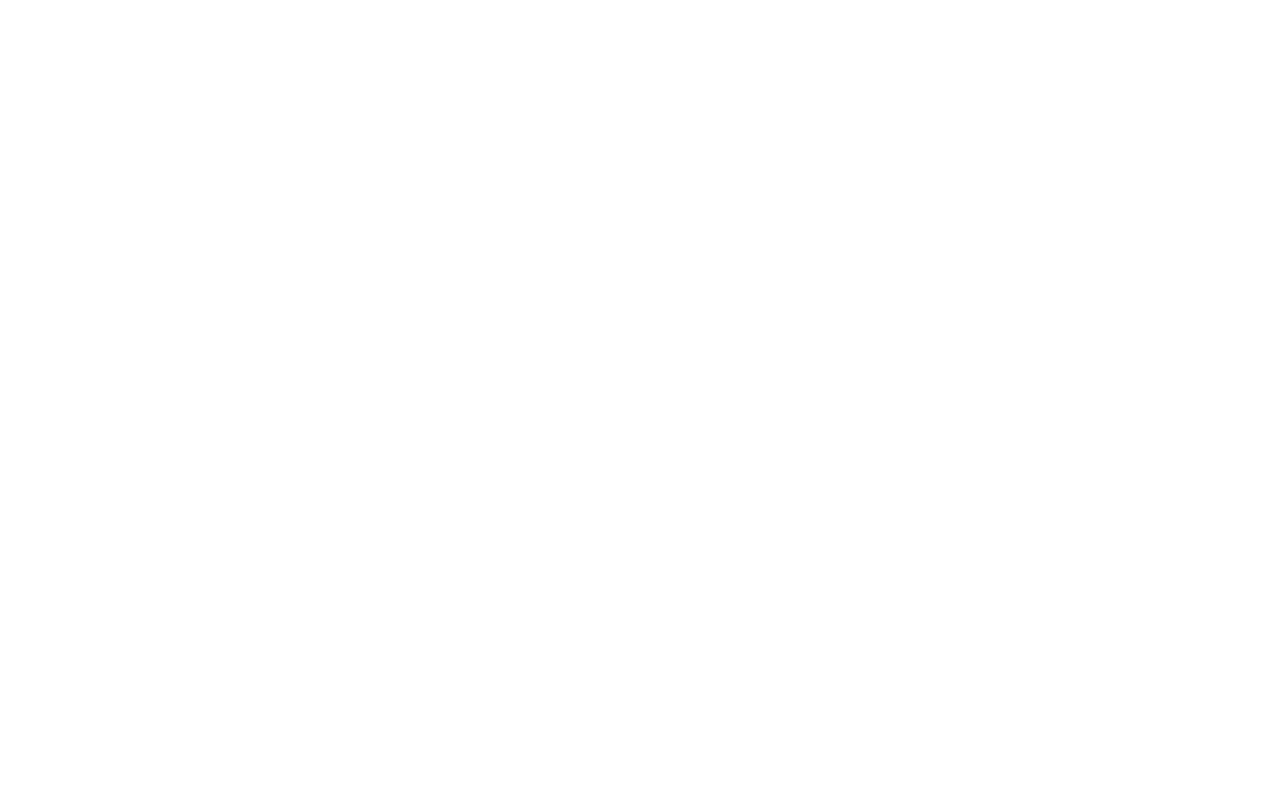
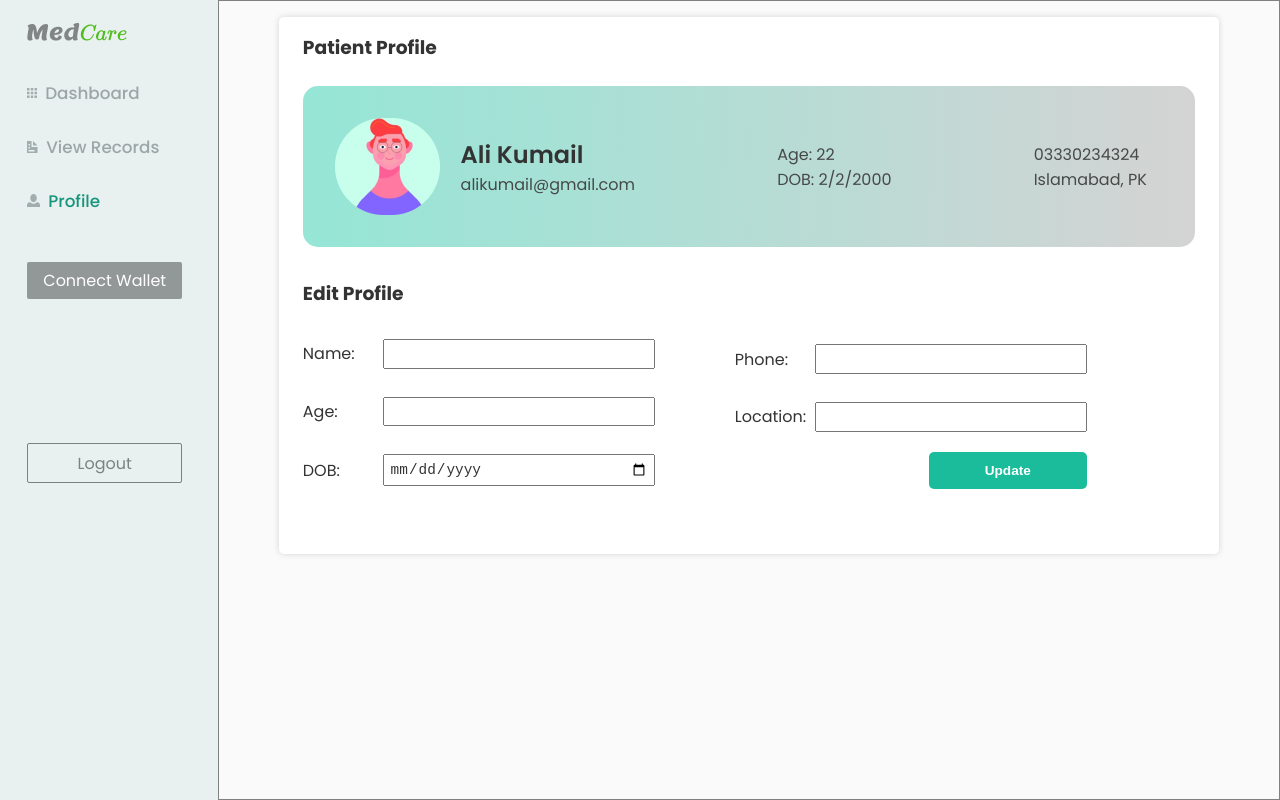
Before and after one commit to AlyKumail/MedCare, a React (Create React App) app in the folder my-app/: page /profile in a window 1280 px wide. Before the commit this address had no page. Built offline with nearby package versions, Linux system fonts and the light colour scheme.

Commit message:
Patient Screens Completed

```diff
--- a/my-app/public/index.html
+++ b/my-app/public/index.html
@@ -2,7 +2,7 @@
 <html lang="en">
     <head>
         <meta charset="utf-8" />
-        <link rel="icon" href="%PUBLIC_URL%/favicon.ico" />
+        <link rel="icon" href="%PUBLIC_URL%/favicon.png" />
         <meta name="viewport" content="width=device-width, initial-scale=1" />
         <meta name="theme-color" content="#000000" />
         <meta
--- a/my-app/src/App.css
+++ b/my-app/src/App.css
@@ -42,6 +42,7 @@ a {
     display: flex;
     align-items: center;
 }
+
 .flex-start-col{
     display: flex;
     flex-direction: column;
--- a/my-app/src/App.js
+++ b/my-app/src/App.js
@@ -4,6 +4,8 @@ import Home from "./pages/Home";
 import Register from "./pages/Register";
 import Patient from "./pages/Patient";
 import Records from "./pages/Records";
+import RecordDetail from "./pages/RecordDetail";
+import Profile from "./pages/Profile";
 
 function App() {
     return (
@@ -13,6 +15,8 @@ function App() {
                 <Route path="/register" element={<Register />}></Route>
                 <Route path="/patient" element={<Patient />}></Route>
                 <Route path="/records" element={<Records />}></Route>
+                <Route path="/recorddetail" element={<RecordDetail />}></Route>
+                <Route path="/profile" element={<Profile />}></Route>
                 {/* <Route path="/patient/profile" element={<Profile />}></Route>
                 <Route path="/patient/history" element={<PatientHistory />}></Route>
                 <Route path="/doctor" element={<Doctor />}></Route>
--- a/my-app/src/components/Sidebar.js
+++ b/my-app/src/components/Sidebar.js
@@ -26,7 +26,7 @@ const Sidebar = ({active}) => {
             </div>
             <div className="link flex-center">
               <img src={user} alt="" />
-              <Link className={active == 'profile' ? 'link-active' : ''}>Profile</Link>
+              <Link to="/profile" className={active == 'profile' ? 'link-active' : ''}>Profile</Link>
             </div>
           </div>
           <div className="connect">
--- /dev/null
+++ b/my-app/src/pages/Profile.js
@@ -0,0 +1,75 @@
+import React from 'react'
+
+import profile from "../img/profile.png"
+import "../styles/Patient.css";
+import "../styles/Profile.css";
+import Sidebar from '../components/Sidebar';
+
+
+const Profile = () => {
+  return (
+    <div className='patient-container profile-container flex'>
+      <Sidebar active="profile"></Sidebar>
+      <div className="portal-main flex-between-start">
+        <div className="card profile">
+            <div className="card-header">
+                <h3>Patient Profile</h3>
+            </div>
+            <div className="card-body">
+                <div className="profile-public flex-center">
+                    <img src={profile} alt="" />
+                    <div className="profile-public-detail flex-between-center">
+                        <div>
+                            <h2>Ali Kumail</h2>
+                            <p>alikumail@gmail.com</p>
+                        </div>
+                        <div>
+                            <p>Age: 22</p>
+                            <p>DOB: 2/2/2000</p>
+                        </div>
+                        <div>
+                            <p>03330234324</p>
+                            <p>Islamabad, PK</p>
+                        </div>
+                    </div>
+                </div>
+                <div className="profile-edit">
+                    <h3>Edit Profile</h3>
+                    <form className='flex-center' action="#">
+                        <div className="form-col">
+                            <div className="input-item flex-center">
+                                <label htmlFor="name">Name: </label>
+                                <input type="text" name="name" id="name" />
+                            </div>
+                            <div className="input-item flex-center">
+                                <label htmlFor="age">Age: </label>
+                                <input type="text" name="age" id="age" />
+                            </div>
+                            <div className="input-item flex-center">
+                                <label htmlFor="name">DOB: </label>
+                                <input type="date" name="name" id="name" />
+                            </div>
+                        </div>
+                        <div className="form-col">
+                            <div className="input-item flex-center">
+                                <label htmlFor="age">Phone: </label>
+                                <input type="text" name="age" id="age" />
+                            </div>
+                            <div className="input-item flex-center">
+                                <label htmlFor="name">Location: </label>
+                                <input type="text" name="name" id="name" />
+                            </div>
+                            <div className="input-item flex">
+                                <button className='btn' type="submit">Update</button>
+                            </div>
+                        </div>
+                    </form>
+                </div>
+            </div>
+        </div>
+      </div>
+    </div>
+  )
+}
+
+export default Profile
--- /dev/null
+++ b/my-app/src/pages/RecordDetail.js
@@ -0,0 +1,87 @@
+import React from "react";
+
+import "../styles/Patient.css";
+import "../styles/RecordDetail.css";
+import Sidebar from "../components/Sidebar";
+
+const RecordDetail = () => {
+  return (
+    <div className="patient-container recordDetail-container flex">
+      <Sidebar active="records"></Sidebar>
+      <div className="portal-main flex-between-start">
+        <div className="card recordDetail">
+          <div className="card-header">
+            <h3>Prescription</h3>
+          </div>
+          <div className="card-body">
+            <div className="recordDetail-header flex-between-center">
+              <div className="patient-info">
+                <h4>Patient Information</h4>
+                <p>Patinet Name : Ahmad Hassan</p>
+                <p>Patient DOB: 2/2/2000</p>
+                <p>Gender: Male</p>
+                <p>Diagnosed with: xyz</p>
+              </div>
+              <div className="doctor-info">
+                <h4>Doctor Information</h4>
+                <p>Patinet Name : Ahmad Hassan</p>
+                <p>Patient DOB: 2/2/2000</p>
+                <p>Gender: Male</p>
+                <p>Diagnosed with: xyz</p>
+              </div>
+              <div className="general-info">
+                <p>Date : 16/12/2023</p>
+                <p>Time 3:31 PM</p>
+                <p>Location: PAF Hospital</p>
+              </div>
+            </div>
+            <div className="recordDetail-body">
+              <h4>Medication</h4>
+              <table>
+                <thead>
+                  <tr className="table-head">
+                    <th>Name</th>
+                    <th>Strength</th>
+                    <th>Unit</th>
+                    <th>Frequency</th>
+                    <th>Duration</th>
+                    <th>Instructions</th>
+                  </tr>
+                </thead>
+                <span className="table-space"></span>
+                <tbody>
+                  <tr>
+                    <td>HydraFiz</td>
+                    <td>500mg</td>
+                    <td>Tablet</td>
+                    <td>1 daily</td>
+                    <td>1 week</td>
+                    <td>none</td>
+                  </tr>
+                  <tr>
+                    <td>HydraFiz</td>
+                    <td>200mg</td>
+                    <td>Tablet</td>
+                    <td>2 daily</td>
+                    <td>1 week</td>
+                    <td>none</td>
+                  </tr>
+                  <tr>
+                    <td>HydraFiz</td>
+                    <td>300mg</td>
+                    <td>Tablet</td>
+                    <td>3 daily</td>
+                    <td>1 week</td>
+                    <td>none</td>
+                  </tr>
+                </tbody>
+              </table>
+            </div>
+          </div>
+        </div>
+      </div>
+    </div>
+  );
+};
+
+export default RecordDetail;
--- /dev/null
+++ b/my-app/src/styles/Profile.css
@@ -0,0 +1,58 @@
+.profile{
+    width: 90%;
+    margin: 1rem auto;
+    padding-bottom: 3rem;
+}
+.profile-public{
+    width: 100%;
+    margin: 0 auto 0 0;
+    margin-top: 1.5rem;
+    background: linear-gradient(91.9deg, rgba(94, 216, 192, 0.65) 2.63%, rgba(192, 192, 192, 0.69) 98.56%);
+    border-radius: 15px;
+    padding: 2rem;
+    gap: 1.3rem;
+}
+.profile-public-detail{
+    width: 100%;
+    padding-right: 1rem;
+}
+.profile-public-detail h2{
+    font-weight: 600;
+}
+.profile-public-detail p{
+    color: rgba(63, 63, 63, 0.938)
+}
+.profile-edit{
+    margin-top: 2rem;
+}
+.profile-edit form{
+    gap: 5rem;
+    margin-top: 0.7rem;
+}
+.input-item{
+    margin: .75rem 0;
+}
+.input-item label{
+    width: 5rem;
+}
+.input-item input{
+    width: 17rem;
+    margin: .5rem 0;
+    padding: .3rem;
+    font-size: .9rem;
+    color: #333;
+}
+.input-item input:focus{
+    outline: none;
+}
+.input-item button{
+    border: none;
+    padding: .7rem 3.5rem;
+    border-radius: 5px;
+    background: var(--aquaBlue);
+    color: white;
+    font-weight: 600;
+    cursor: pointer;
+    margin: 0 0 0 auto;
+    font-size: .85rem;
+}
--- /dev/null
+++ b/my-app/src/styles/RecordDetail.css
@@ -0,0 +1,51 @@
+.recordDetail{
+    width: 90%;
+    margin: 1rem auto;
+}
+.recordDetail-header{
+    margin-top: 1.5rem;
+}
+.recordDetail-header h4,
+.recordDetail-body h4{
+    color: var(--aquaBlue);
+    font-weight: 500;
+    margin-bottom: .4rem;
+}
+.recordDetail-header p{
+    font-size: .9rem;
+    color: #333;
+    margin: .13rem 0;
+}
+.general-info p{
+    color: #505050;
+}
+
+.recordDetail-body{
+    border-top: 2px solid #DEDEDE;
+    margin-top: 1.85rem;
+    padding-top: 1.2rem;
+}
+.recordDetail table{
+    width: 100%;
+    margin-top: 1.25rem;
+}
+
+.recordDetail table th,
+.recordDetail table td{
+    font-size: .9rem;
+    font-weight: 500;
+}
+.recordDetail table th{
+    color: var(--aquaBlue);
+    margin-bottom: 1rem !important;
+}
+.table-space{
+    display: block;
+    width: 100%;
+    margin-bottom: .4rem;
+    /* border: 1px solid red; */
+}
+.recordDetail table td{
+    text-align: center;
+    color: #333;
+}
```
Also changed, not shown: my-app/src/pages/Records.js (+163 -66 lines), my-app/src/img/profile.png (added).
